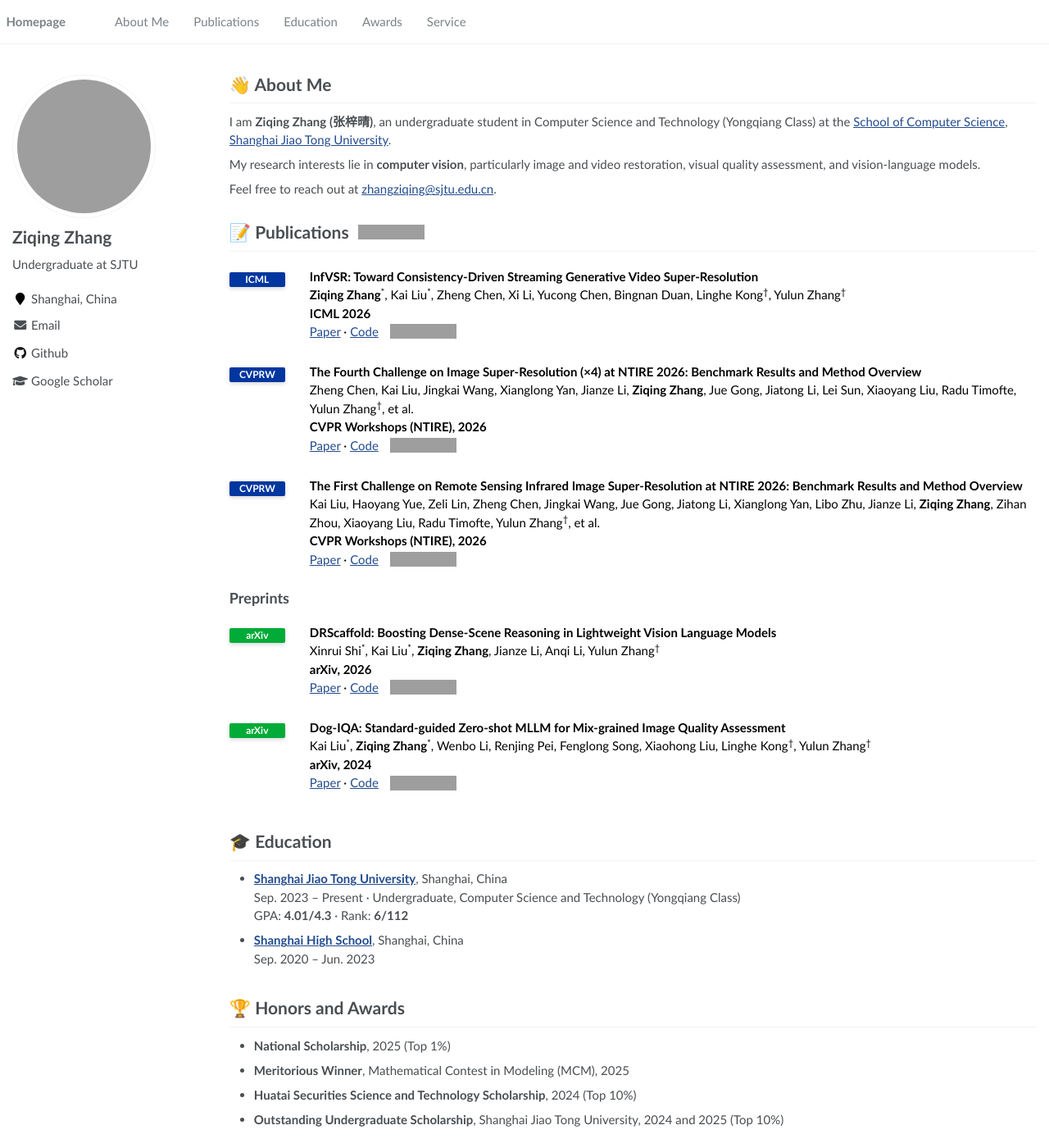
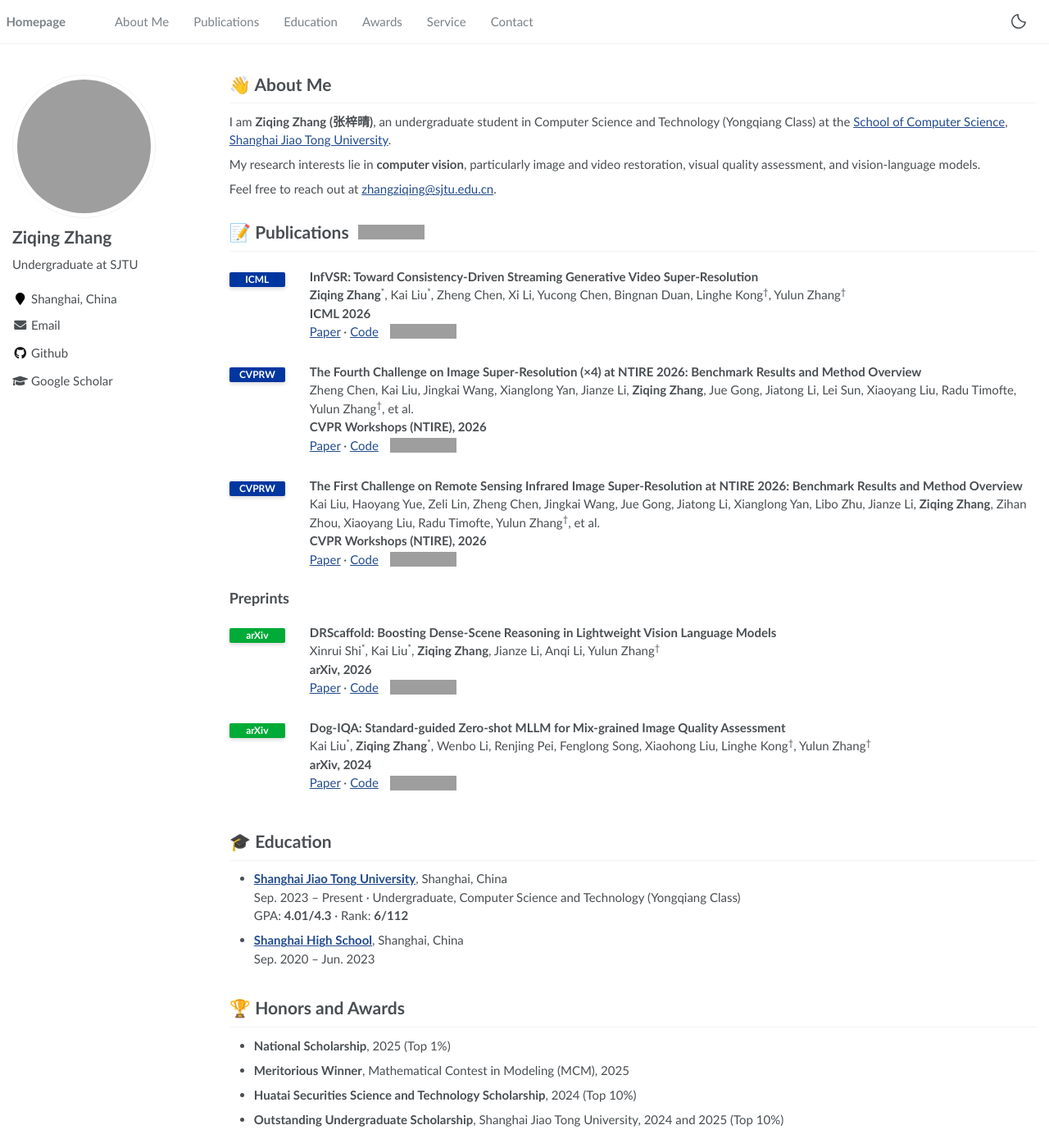
Before and after one commit to zzqingz/zzqingz.github.io, a Jekyll site: the page built from _pages/about.md, in a window 1280 px wide and 1400 px high. Shown: the whole window at 82% size. Built offline with Jekyll 4.4.1, drawn with Linux system fonts in a browser that asks for light colours; grey boxes are pictures that could not be loaded.

Commit message:
Add persistent light-dark theme toggle and Contact navigation

```diff
--- a/_data/navigation.yml
+++ b/_data/navigation.yml
@@ -9,3 +9,5 @@ main:
     url: "/#awards"
   - title: "Service"
     url: "/#service"
+  - title: "Contact"
+    url: "/#contact"
--- a/_includes/head/custom.html
+++ b/_includes/head/custom.html
@@ -1,3 +1,4 @@
+<script src="{{ "/assets/js/theme.js" | relative_url }}"></script>
 <link rel="icon" type="image/svg+xml" sizes="any" href="/images/favicon-round.svg">
 <link rel="apple-touch-icon" sizes="180x180" href="images/apple-touch-icon.png">
 <link rel="manifest" href="images/site.webmanifest">
--- a/_includes/masthead.html
+++ b/_includes/masthead.html
@@ -12,5 +12,9 @@
         <ul class="hidden-links hidden"></ul>
       </nav>
     </div>
+    <button class="theme-toggle" type="button" aria-label="Switch to dark mode" title="Switch to dark mode" aria-pressed="false">
+      <svg class="theme-icon-moon" viewBox="0 0 24 24" aria-hidden="true"><path d="M20.9 13A9 9 0 0 1 11 3.1 9 9 0 1 0 20.9 13Z"/></svg>
+      <svg class="theme-icon-sun" viewBox="0 0 24 24" aria-hidden="true"><circle cx="12" cy="12" r="4"/><path d="M12 2v2m0 16v2M2 12h2m16 0h2M4.9 4.9l1.4 1.4m11.4 11.4 1.4 1.4M4.9 19.1l1.4-1.4M17.7 6.3l1.4-1.4"/></svg>
+    </button>
   </div>
 </div>
--- a/assets/css/main.scss
+++ b/assets/css/main.scss
@@ -132,7 +132,7 @@ h1:before, .anchor:before {
     grid-template-columns: 68px minmax(0, 1fr);
     column-gap: 30px;
     margin: 1.25rem 0 1.75rem;
-    color: #000;
+    color: inherit;
     .publication-venue { padding-top: 0.15rem; }
     .venue-badge {
         display: inline-block;
@@ -176,3 +176,61 @@ h1:before, .anchor:before {
         img { display: block; height: 18px; width: auto; margin: 0; }
     }
 }
+
+:root {
+    color-scheme: light;
+    --site-bg: #fff;
+    --site-text: #494e52;
+    --site-muted: #7a8288;
+    --site-link: #224b8d;
+    --site-border: #f2f3f3;
+    --site-hover: #eef0f2;
+}
+:root[data-theme="dark"] {
+    color-scheme: dark;
+    --site-bg: #181a1f;
+    --site-text: #d4d7dc;
+    --site-muted: #b0b6bf;
+    --site-link: #91b9f5;
+    --site-border: #343840;
+    --site-hover: #292e37;
+}
+html, body { background: var(--site-bg); color: var(--site-text); }
+a { color: var(--site-link); }
+.masthead, .greedy-nav, .greedy-nav .hidden-links, .author__urls {
+    background: var(--site-bg);
+    border-color: var(--site-border);
+}
+.masthead__inner-wrap { display: flex; align-items: center; gap: 12px; }
+.masthead__menu { flex: 1; min-width: 0; }
+.greedy-nav { min-width: 0; }
+.greedy-nav a { color: var(--site-muted); }
+.greedy-nav a:hover { color: var(--site-text); }
+.greedy-nav .hidden-links a:hover { background: var(--site-hover); }
+.greedy-nav .hidden-links li, .page__content h1 { border-color: var(--site-border); }
+.greedy-nav .hidden-links:after, .author__urls:after { border-color: var(--site-bg) transparent; }
+.greedy-nav .hidden-links:before, .author__urls:before { border-color: var(--site-border) transparent; }
+.theme-toggle {
+    flex: 0 0 36px;
+    display: inline-flex;
+    align-items: center;
+    justify-content: center;
+    width: 36px;
+    height: 36px;
+    padding: 7px;
+    border: 0;
+    border-radius: 50%;
+    background: transparent;
+    color: var(--site-text);
+    cursor: pointer;
+    &:hover { background: var(--site-hover); }
+    &:focus-visible { outline: 2px solid var(--site-link); outline-offset: 2px; }
+    svg { width: 22px; height: 22px; fill: none; stroke: currentColor; stroke-width: 1.7; stroke-linecap: round; stroke-linejoin: round; }
+    .theme-icon-sun { display: none; }
+}
+[data-theme="dark"] {
+    .theme-icon-moon { display: none; }
+    .theme-icon-sun { display: block; }
+    .author__urls .fa, .author__urls .fas, .author__urls .fab, .author__urls .ai { color: var(--site-text); }
+    .page__footer { background: var(--site-bg); color: var(--site-muted); border-color: var(--site-border); }
+}
--- /dev/null
+++ b/assets/js/theme.js
@@ -0,0 +1,32 @@
+(function () {
+  'use strict';
+  var root = document.documentElement;
+  var preference = null;
+  try { preference = localStorage.getItem('homepage-theme'); } catch (e) {}
+  var system = window.matchMedia('(prefers-color-scheme: dark)');
+  function apply(theme) {
+    root.setAttribute('data-theme', theme);
+    var button = document.querySelector('.theme-toggle');
+    if (button) {
+      var label = theme === 'dark' ? 'Switch to light mode' : 'Switch to dark mode';
+      button.setAttribute('aria-label', label);
+      button.setAttribute('title', label);
+      button.setAttribute('aria-pressed', String(theme === 'dark'));
+    }
+    var meta = document.querySelector('meta[name="theme-color"]');
+    if (meta) meta.content = theme === 'dark' ? '#181a1f' : '#ffffff';
+  }
+  if (preference !== 'light' && preference !== 'dark') preference = null;
+  apply(preference || (system.matches ? 'dark' : 'light'));
+  document.addEventListener('DOMContentLoaded', function () {
+    apply(root.getAttribute('data-theme'));
+    document.querySelector('.theme-toggle').addEventListener('click', function () {
+      preference = root.getAttribute('data-theme') === 'dark' ? 'light' : 'dark';
+      apply(preference);
+      try { localStorage.setItem('homepage-theme', preference); } catch (e) {}
+    });
+  });
+  system.addEventListener('change', function (event) {
+    if (!preference) apply(event.matches ? 'dark' : 'light');
+  });
+}());
```
